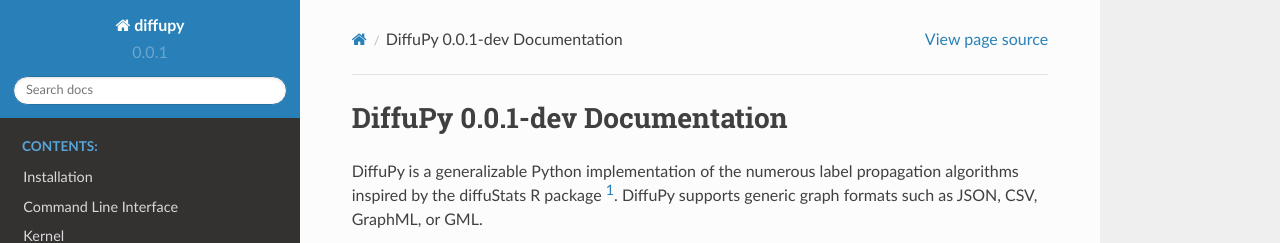
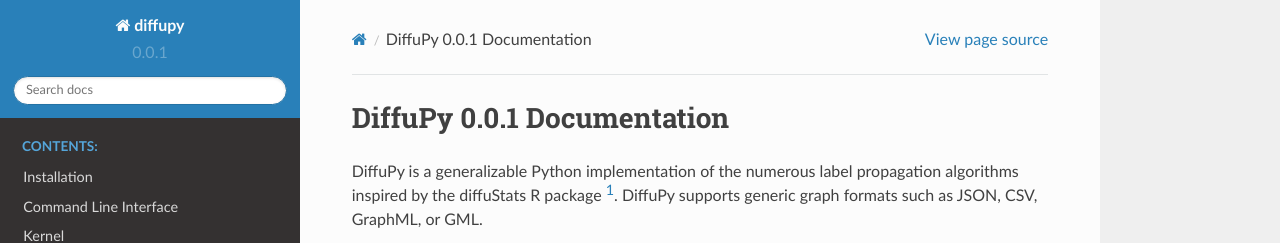
Before and after one commit to multipaths/DiffuPy, a Sphinx documentation site: the page built from docs/source/index.rst, in a window 1280 px wide and 1385 px high. Shown: the top 243 px of the window. Built offline with Sphinx 7.4.7 and the Read the Docs theme 2.0.0, drawn with Linux system fonts in a browser that asks for light colours.

Commit message:
Bump version: 0.0.1-dev → 0.0.1

```diff
--- a/docs/source/conf.py
+++ b/docs/source/conf.py
@@ -21,7 +21,7 @@ project = 'diffupy'
 copyright = '2019,  Josep Marín-Llaó, Sergi Picart Armada, Daniel Domingo-Fernández'
 author = ' Josep Marín-Llaó, Sergi Picart Armada, Daniel Domingo-Fernández'
 
-release = '0.0.1-dev'
+release = '0.0.1'
 
 parsed_version = re.match(
     '(?P<major>\d+)\.(?P<minor>\d+)\.(?P<patch>\d+)(?:-(?P<release>[0-9A-Za-z-]+(?:\.[0-9A-Za-z-]+)*))?(?:\+(?P<build>[0-9A-Za-z-]+(?:\.[0-9A-Za-z-]+)*))?',
--- a/setup.cfg
+++ b/setup.cfg
@@ -3,7 +3,7 @@
 ##########################
 [metadata]
 name = diffupy
-version = 0.0.1-dev
+version = 0.0.1
 description = Compute diffusion scores over networks
 long_description = file: README.rst
 
```
Also changed, not shown: .bumpversion.cfg.
